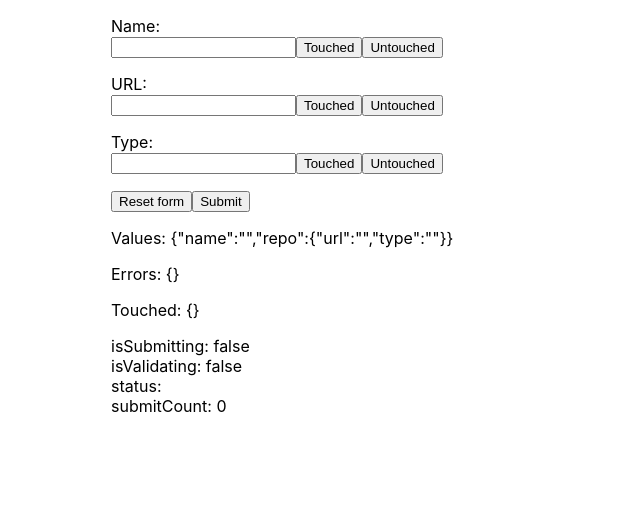
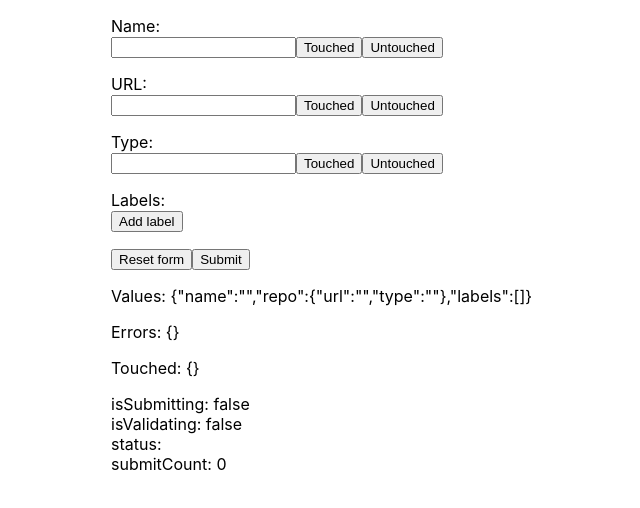
Before and after one commit to jerolimov/react-experiments, a React (Create React App) app in the folder formik/: page / in a window 1280 px wide. Shown: the top 508 px of the page, without its empty margins (169-809 px from the left). Built offline with nearby package versions, Linux system fonts and the light colour scheme.

Commit message:
Add dynamic section

```diff
--- a/formik/src/App.tsx
+++ b/formik/src/App.tsx
@@ -1,5 +1,5 @@
 import React from 'react';
-import { Formik, Form, Field, FormikHelpers, FormikErrors, FormikTouched } from 'formik';
+import { Formik, Form, Field, FormikHelpers, FormikErrors, FormikTouched, FieldArray, FieldArrayRenderProps } from 'formik';
 
 interface FormValues {
   name: string;
@@ -7,6 +7,7 @@ interface FormValues {
     url: string;
     type: string;
   };
+  labels: Array<{ name: string; value: string }>;
 }
 
 export default function App() {
@@ -15,11 +16,12 @@ export default function App() {
     repo: {
       url: '',
       type: '',
-    }
+    },
+    labels: [],
   };
 
   const validate = (values: FormValues): FormikErrors<FormValues> => {
-    console.log('validate')
+    console.log('validate', values);
     const errors: FormikErrors<FormValues> & { repo: {} } = {
       repo: {},
     };
@@ -54,8 +56,11 @@ export default function App() {
           const setTouched = (touched: FormikTouched<FormValues>, shouldValidate?: boolean) => {
             const prevTouched = formikProps.touched;
             const mergedTouched: FormikTouched<FormValues> = {
+              // Override if new touched is set, fallback to previous value
               name: touched.name ?? prevTouched.name,
               repo: { ...prevTouched.repo, ...touched.repo },
+              // Simple, because we do not manually switch this:
+              labels: prevTouched.labels,
             };
             formikProps.setTouched(mergedTouched, shouldValidate);
           }
@@ -93,6 +98,33 @@ export default function App() {
                 </label>
               </p>
               <p>
+                <label>Labels:</label><br/>
+                <FieldArray name="labels">
+                  {(fieldArrayProps: FieldArrayRenderProps) => {
+                    return (
+                      <>
+                        {formikProps.values.labels.map((_, index) => {
+                          return (
+                            <React.Fragment key={index}>
+                              {index + 1}.
+                              <Field type="text" name={`labels.${index}.name`} />
+                              <Field type="text" name={`labels.${index}.value`} />
+                              <button type="button" onClick={() => fieldArrayProps.remove(index)}>Remove</button>
+                              {formikProps.touched.labels?.[index]?.name ? 'Name touched' : ''}
+                              <br/>
+                            </React.Fragment>
+                          );
+                        })}
+                        <button type="button" onClick={() => fieldArrayProps.push({
+                          name: '',
+                          value: '',
+                        })}>Add label</button>
+                      </>
+                    );
+                  }}
+                </FieldArray>
+              </p>
+              <p>
                 <button type="button" onClick={resetForm}>Reset form</button>
                 <button type="submit">Submit</button>
               </p>
```
